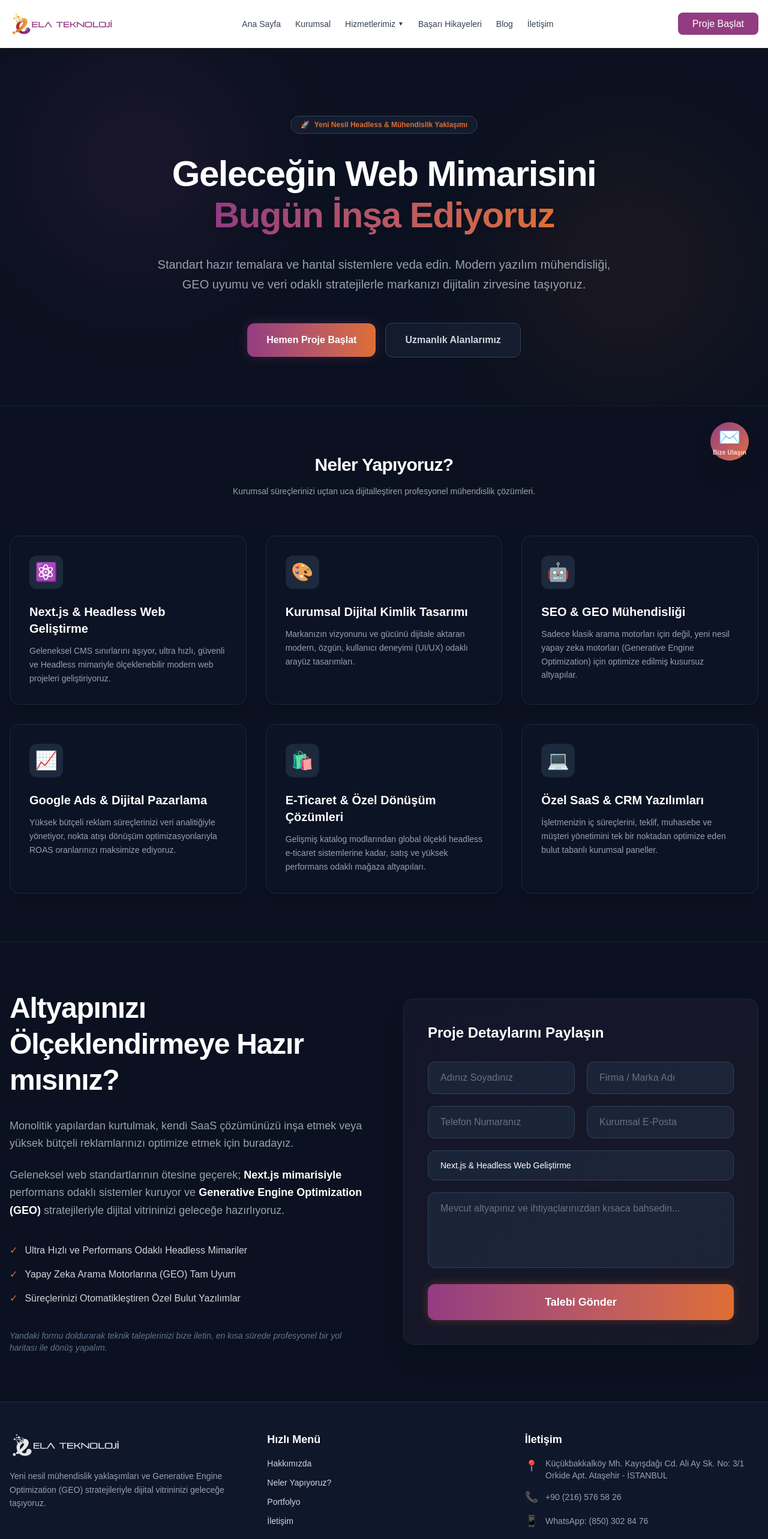
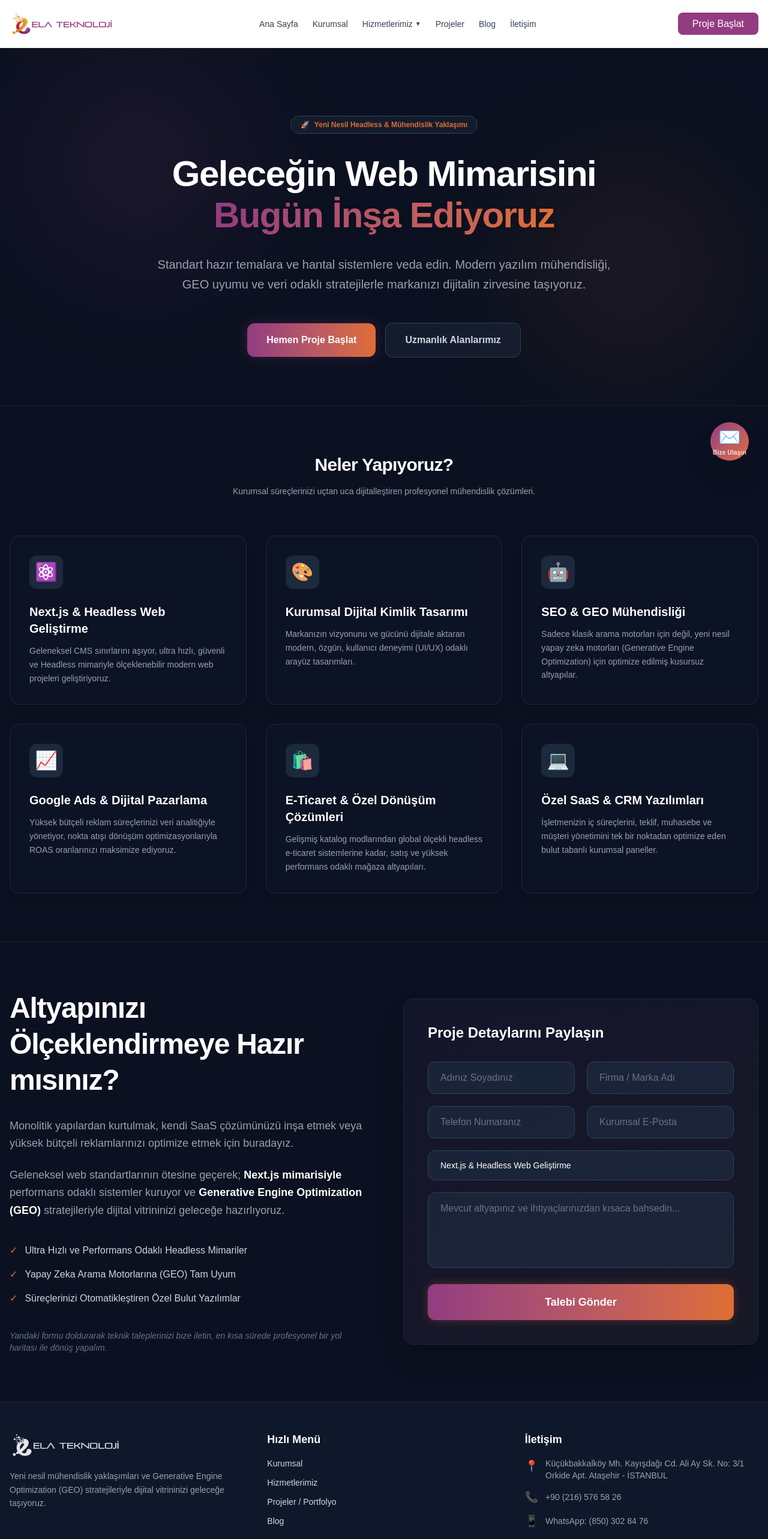
Before and after one commit to elamedya-sudo/webtasarimiyapanfirmalar, a Next.js app: page / in a window 1280 px wide. Shown: the top 2566 px of the page at 60% size. Built offline with nearby package versions, Linux system fonts and the light colour scheme.

Commit message:
header ve footer menuleri projeler alani icin tamamen senkronize edildi

```diff
--- a/app/components/Footer.tsx
+++ b/app/components/Footer.tsx
@@ -23,14 +23,14 @@ export default function Footer() {
           </p>
         </div>
 
-        {/* Hızlı Menü */}
+        {/* Hızlı Menü (Linkler Üst Menü ile Senkronize Edildi) */}
         <div>
           <h3 className="text-white font-semibold mb-4 text-lg">Hızlı Menü</h3>
           <ul className="space-y-3 text-sm">
-            <li><Link href="/kurumsal" className="hover:text-white transition-colors">Hakkımızda</Link></li>
-            <li><Link href="/hizmetler" className="hover:text-white transition-colors">Neler Yapıyoruz?</Link></li>
-            <li><Link href="/projeler" className="hover:text-white transition-colors">Portfolyo</Link></li>
-            <li><Link href="/iletisim" className="hover:text-white transition-colors">İletişim</Link></li>
+            <li><Link href="/kurumsal" className="hover:text-white transition-colors">Kurumsal</Link></li>
+            <li><Link href="/hizmetler" className="hover:text-white transition-colors">Hizmetlerimiz</Link></li>
+            <li><Link href="/projeler" className="hover:text-white transition-colors">Projeler / Portfolyo</Link></li>
+            <li><Link href="/blog" className="hover:text-white transition-colors">Blog</Link></li>
           </ul>
         </div>
 
--- a/app/components/Header.tsx
+++ b/app/components/Header.tsx
@@ -18,7 +18,6 @@ export default function Header() {
 
   const toggleMenu = () => setIsMobileMenuOpen(!isMobileMenuOpen);
 
-  // 6'lı Tam Hizmet Listesi
   const services = [
     { name: 'Next.js & Headless Web Geliştirme', href: '/hizmetler/nextjs-headless' },
     { name: 'Kurumsal Dijital Kimlik Tasarımı', href: '/hizmetler/dijital-kimlik' },
@@ -37,6 +36,7 @@ export default function Header() {
             <Image src="/logo.png" alt="Ela Teknoloji Logo" width={180} height={48} className="object-contain" priority />
           </Link>
 
+          {/* MASAÜSTÜ MENÜ (Projeler Geri Geldi) */}
           <nav className="hidden md:flex gap-6 text-sm font-medium text-gray-700 items-center">
             <Link href="/" className="hover:text-[#df6e32] transition-colors">Ana Sayfa</Link>
             <Link href="/kurumsal" className="hover:text-[#df6e32] transition-colors">Kurumsal</Link>
@@ -57,7 +57,7 @@ export default function Header() {
               </div>
             </div>
 
-            <Link href="/basari-hikayeleri" className="hover:text-[#df6e32] transition-colors">Başarı Hikayeleri</Link>
+            <Link href="/projeler" className="hover:text-[#df6e32] transition-colors">Projeler</Link>
             <Link href="/blog" className="hover:text-[#df6e32] transition-colors">Blog</Link>
             <Link href="/iletisim" className="hover:text-[#df6e32] transition-colors">İletişim</Link>
           </nav>
@@ -94,7 +94,6 @@ export default function Header() {
             </button>
             <div className={`overflow-hidden transition-all duration-300 flex flex-col ${isServicesOpen ? 'max-h-96 opacity-100 mt-4' : 'max-h-0 opacity-0'}`}>
               <div className="flex flex-col space-y-4 pl-4 border-l-2 border-[#933c81]/30">
-                {/* Mobildeki 6'lı Hizmet Listesi Ana Sayfaya Gitmeyi Sağlayan Hub Linki İle Birlikte */}
                 <Link href="/hizmetler" onClick={toggleMenu} className="text-[#df6e32] font-bold">Tüm Hizmetler →</Link>
                 {services.map((service, index) => (
                   <Link key={index} href={service.href} onClick={toggleMenu} className="text-gray-600 hover:text-[#933c81] font-medium text-sm">
@@ -105,7 +104,8 @@ export default function Header() {
             </div>
           </div>
 
-          <Link href="/basari-hikayeleri" onClick={toggleMenu} className="block text-xl font-bold text-gray-800">Başarı Hikayeleri</Link>
+          {/* MOBİL MENÜ (Projeler Geri Geldi) */}
+          <Link href="/projeler" onClick={toggleMenu} className="block text-xl font-bold text-gray-800">Projeler</Link>
           <Link href="/blog" onClick={toggleMenu} className="block text-xl font-bold text-gray-800">Blog</Link>
           <Link href="/iletisim" onClick={toggleMenu} className="block text-xl font-bold text-gray-800">İletişim</Link>
         </div>
```
